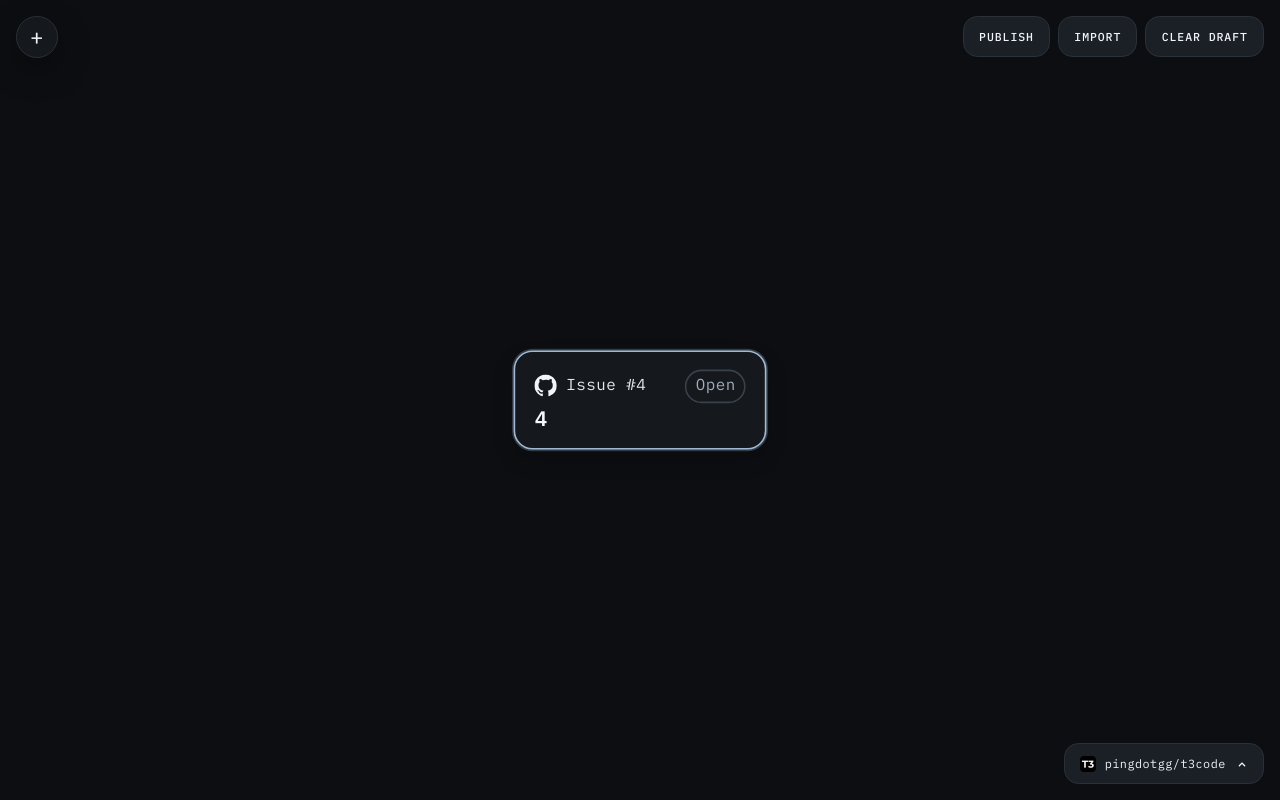
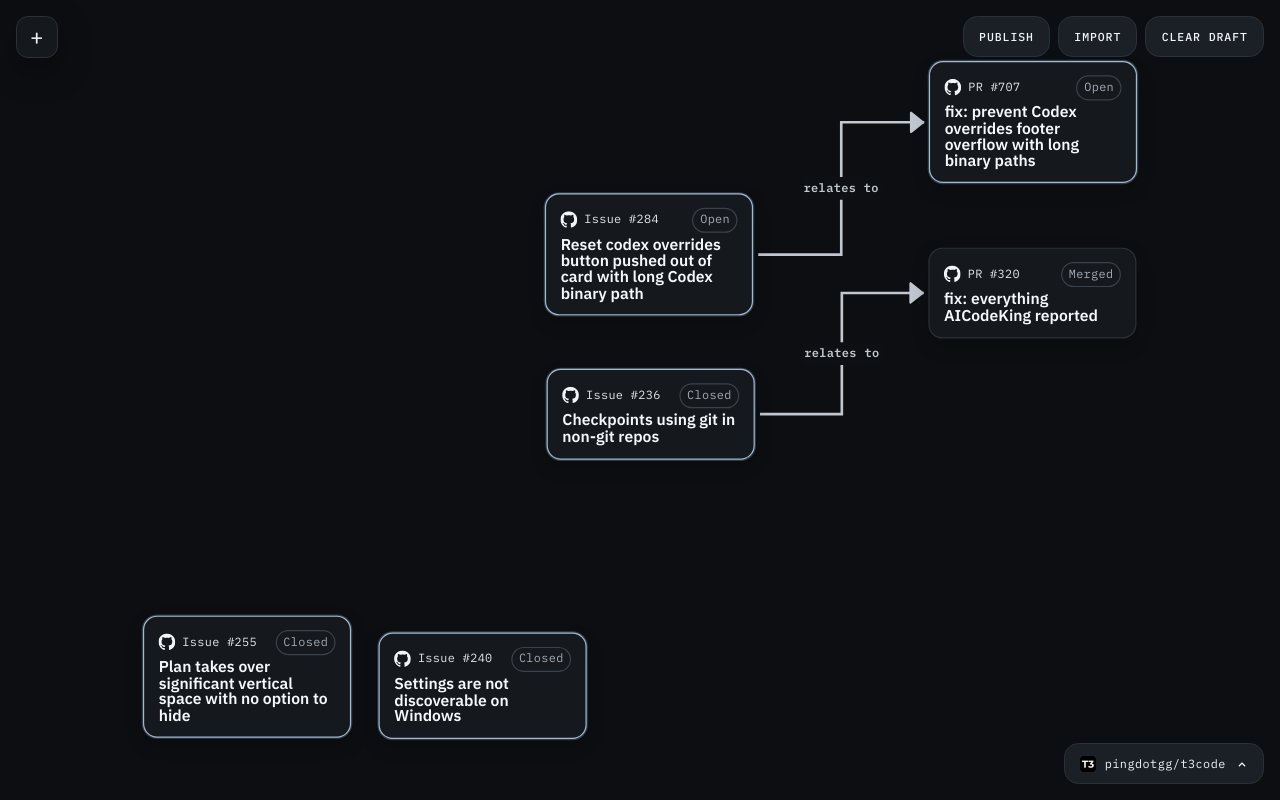
Before and after one commit to UtkarshUsername/PR-Navigator, a React (Vite) app: page / in a window 1280 px wide. Built offline with nearby package versions, Linux system fonts and the light colour scheme.

Commit message:
Update board links and switch action button to rounded square
- Refresh `public/board.json` with new issue/PR nodes and solved-by edges
- Change the floating action button style in `src/App.css` from circular to rounded-square

```diff
--- a/public/board.json
+++ b/public/board.json
@@ -2,23 +2,105 @@
   "version": 1,
   "meta": {
     "title": "PR Navigator Board",
-    "updatedAt": "2026-03-10T03:49:21.463Z"
+    "updatedAt": "2026-03-10T10:31:31.912Z"
   },
   "nodes": [
     {
-      "id": "node-exte2ddo",
+      "id": "node-issue-284",
       "kind": "issue",
-      "githubUrl": "https://github.com/pingdotgg/t3code/issues/4",
+      "githubUrl": "https://github.com/pingdotgg/t3code/issues/284",
       "repoSlug": "pingdotgg/t3code",
-      "number": 4,
-      "title": "4",
+      "number": 284,
+      "title": "Reset codex overrides button pushed out of card with long Codex binary path",
       "state": "open",
       "isOwnedByMe": true,
       "position": {
-        "x": -233.86,
-        "y": -130.31
+        "x": -505.16,
+        "y": -114.01
+      }
+    },
+    {
+      "id": "node-issue-255",
+      "kind": "issue",
+      "githubUrl": "https://github.com/pingdotgg/t3code/issues/255",
+      "repoSlug": "pingdotgg/t3code",
+      "number": 255,
+      "title": "Plan takes over significant vertical space with no option to hide",
+      "state": "closed",
+      "isOwnedByMe": true,
+      "position": {
+        "x": -841.15,
+        "y": 239.03
+      }
+    },
+    {
+      "id": "node-issue-240",
+      "kind": "issue",
+      "githubUrl": "https://github.com/pingdotgg/t3code/issues/240",
+      "repoSlug": "pingdotgg/t3code",
+      "number": 240,
+      "title": "Settings are not discoverable on Windows",
+      "state": "closed",
+      "isOwnedByMe": true,
+      "position": {
+        "x": -644.23,
+        "y": 253.14
+      }
+    },
+    {
+      "id": "node-issue-236",
+      "kind": "issue",
+      "githubUrl": "https://github.com/pingdotgg/t3code/issues/236",
+      "repoSlug": "pingdotgg/t3code",
+      "number": 236,
+      "title": "Checkpoints using git in non-git repos",
+      "state": "closed",
+      "isOwnedByMe": true,
+      "position": {
+        "x": -503.71,
+        "y": 32.7
+      }
+    },
+    {
+      "id": "node-0tf54gn4",
+      "kind": "pr",
+      "githubUrl": "https://github.com/pingdotgg/t3code/pull/707",
+      "repoSlug": "pingdotgg/t3code",
+      "number": 707,
+      "title": "fix: prevent Codex overrides footer overflow with long binary paths",
+      "state": "open",
+      "isOwnedByMe": true,
+      "position": {
+        "x": -184.15,
+        "y": -224.64
+      }
+    },
+    {
+      "id": "node-gxq6lk56",
+      "kind": "pr",
+      "githubUrl": "https://github.com/pingdotgg/t3code/pull/320",
+      "repoSlug": "pingdotgg/t3code",
+      "number": 320,
+      "title": "fix: everything AICodeKing reported",
+      "state": "merged",
+      "position": {
+        "x": -184.63,
+        "y": -68.61
       }
     }
   ],
-  "edges": []
+  "edges": [
+    {
+      "id": "edge-13pkyb3l",
+      "source": "node-issue-284",
+      "target": "node-0tf54gn4",
+      "kind": "solved_by"
+    },
+    {
+      "id": "edge-zlrpi727",
+      "source": "node-issue-236",
+      "target": "node-gxq6lk56",
+      "kind": "solved_by"
+    }
+  ]
 }
--- a/src/App.css
+++ b/src/App.css
@@ -173,7 +173,7 @@
   width: 2.6rem;
   height: 2.6rem;
   border: 1px solid var(--panel-border);
-  border-radius: 50%;
+  border-radius: 0.74rem;
   background: var(--panel-bg);
   box-shadow: 0 12px 32px rgba(0, 0, 0, 0.35);
   font-family: 'IBM Plex Sans', sans-serif;
```
